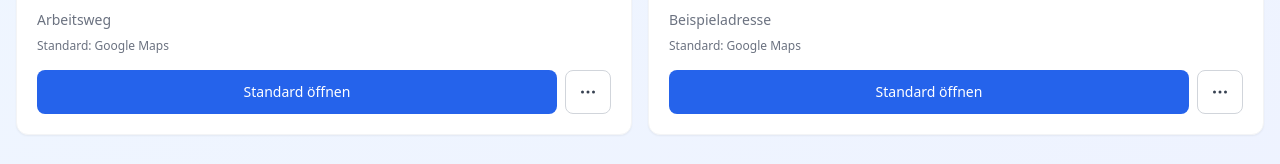
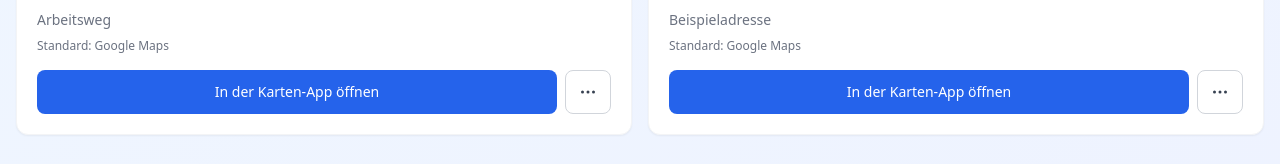
Before and after one commit to azetxxx/opel-check, a Vue app: page /map in a window 1280 px wide. Shown: the part 250-414 px from the top of the page. Built offline with nearby package versions, Linux system fonts and the light colour scheme.

Commit message:
fix: update destination primary action label

```diff
--- a/src/pages/MapPage.vue
+++ b/src/pages/MapPage.vue
@@ -229,7 +229,7 @@ onBeforeUnmount(() => {
           <div class="space-y-2">
             <div class="flex gap-2">
               <button @click="openDefaultProvider(place)" class="flex-1 min-h-11 px-4 py-2 rounded-lg bg-blue-600 text-white text-sm font-medium hover:bg-blue-700">
-                Standard öffnen
+                In der Karten-App öffnen
               </button>
               <button
                 @click="toggleProviderMenu(place.id)"
```
